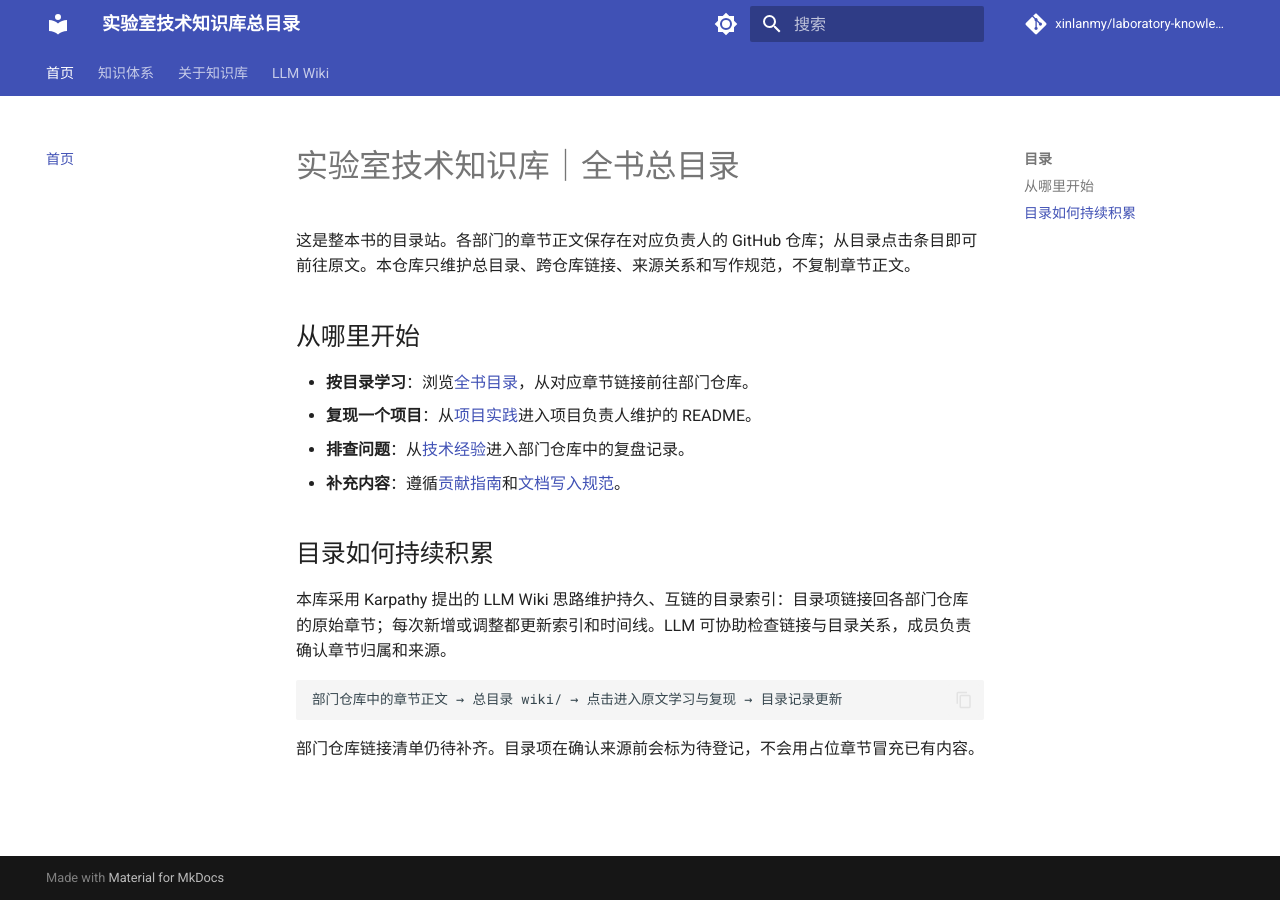
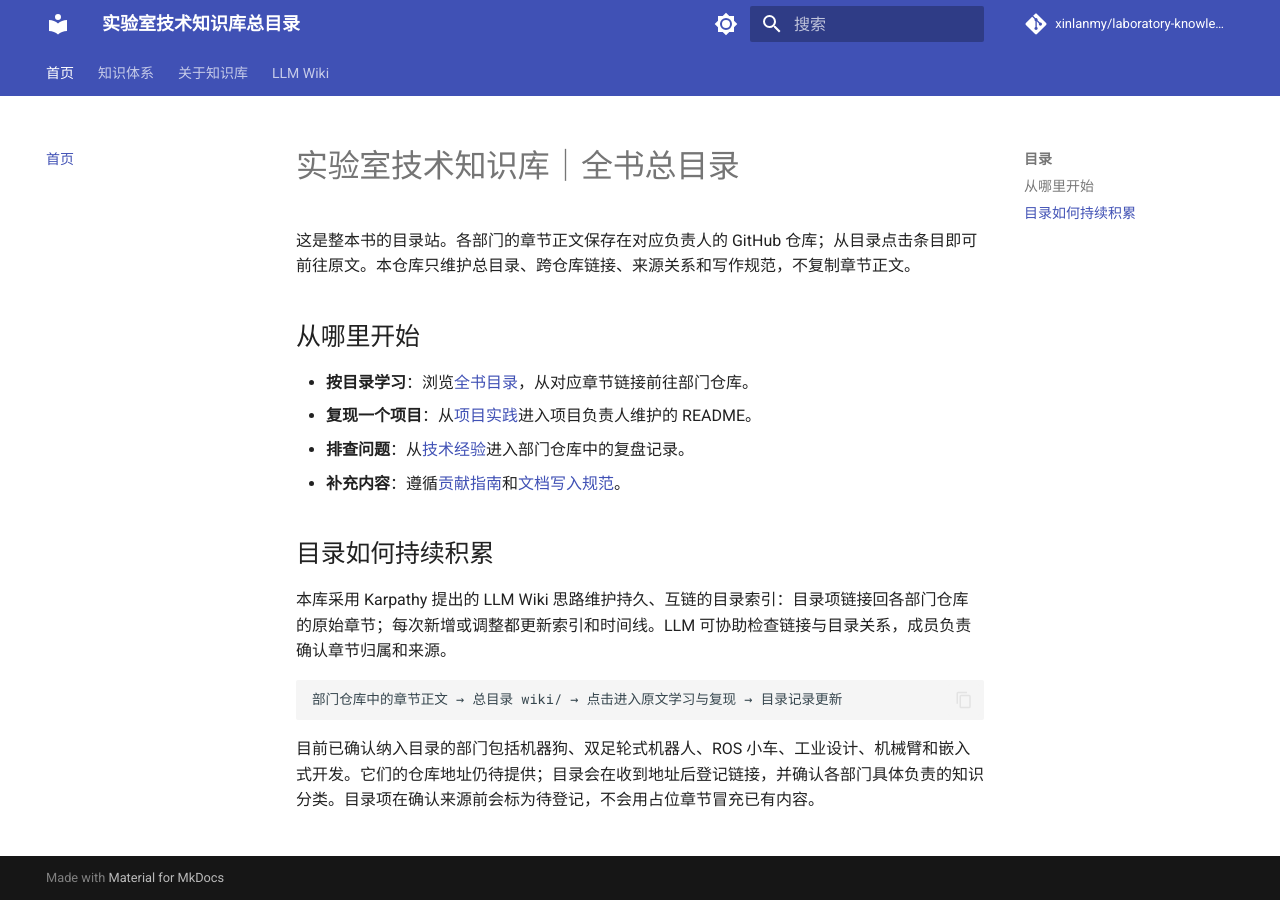
Before and after one commit to Xinlanmy/laboratory-knowledge-base, an MkDocs documentation site: the page built from docs/index.md, in a window 1280 px wide. Built offline with MkDocs 1.6.1 and Material for MkDocs 9.7.7, drawn with Linux system fonts in a browser that asks for light colours; comment, search, counter and statistics services are not loaded.

Commit message:
List six departments in catalog

````diff
--- a/docs/index.md
+++ b/docs/index.md
@@ -17,4 +17,4 @@
 部门仓库中的章节正文 → 总目录 wiki/ → 点击进入原文学习与复现 → 目录记录更新
 ```
 
-部门仓库链接清单仍待补齐。目录项在确认来源前会标为待登记，不会用占位章节冒充已有内容。
+目前已确认纳入目录的部门包括机器狗、双足轮式机器人、ROS 小车、工业设计、机械臂和嵌入式开发。它们的仓库地址仍待提供；目录会在收到地址后登记链接，并确认各部门具体负责的知识分类。目录项在确认来源前会标为待登记，不会用占位章节冒充已有内容。
````
